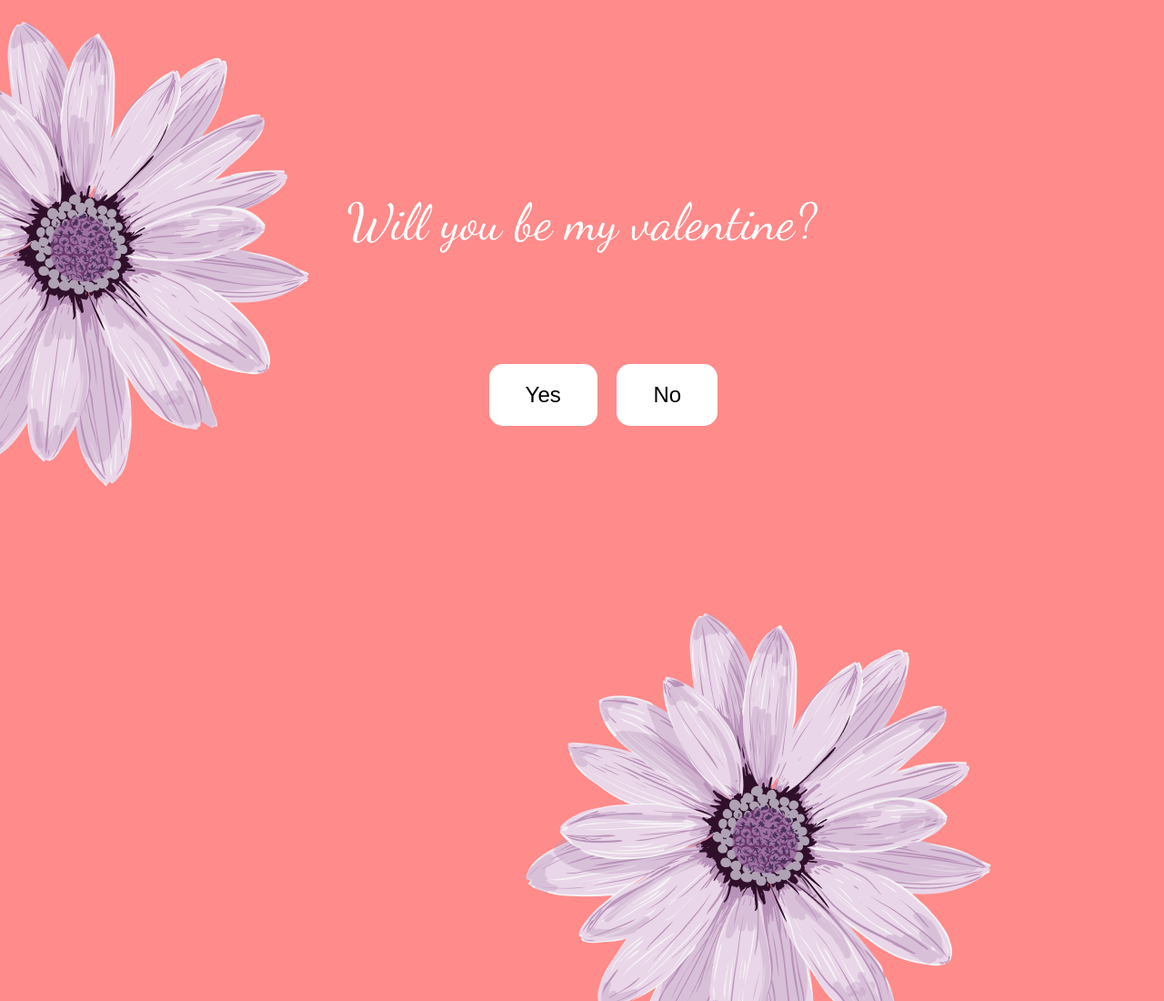
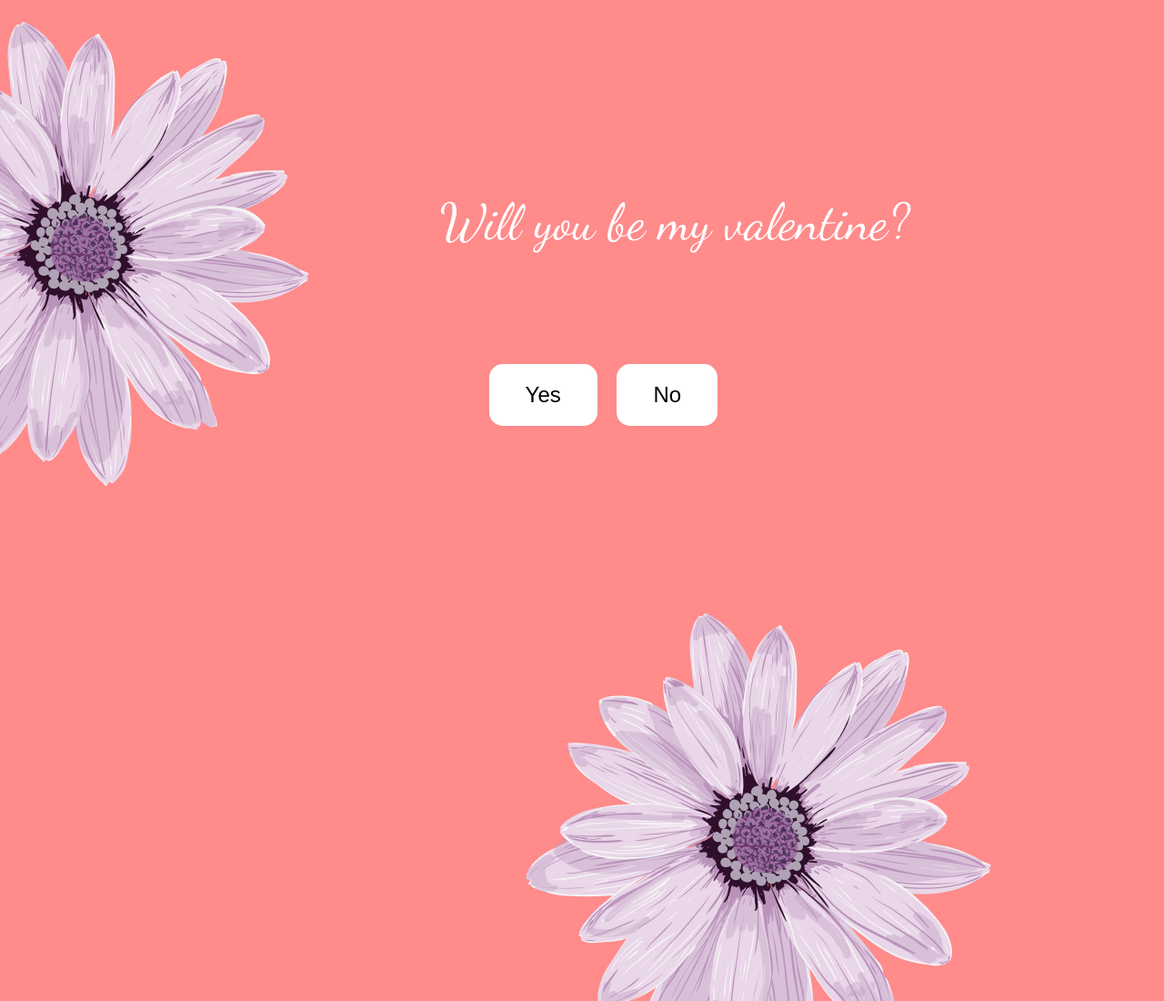
Before and after one commit to DivyeshR1122/WillYouBeMyValentine, a plain HTML site: page main.html in a window 1280 px wide. Shown: the top 1100 px of the page at 91% size. Drawn offline with Linux system fonts and the light colour scheme.

Commit message:
main.html

```diff
--- a/main.html
+++ b/main.html
@@ -47,7 +47,7 @@
         .banner {
             position: absolute;
             top: 25%;
-            left: 29%;
+            left: 37%;
             background-color: #ff8b8b;
             color: white;
             font-family: 'Dancing Script', cursive;
```
